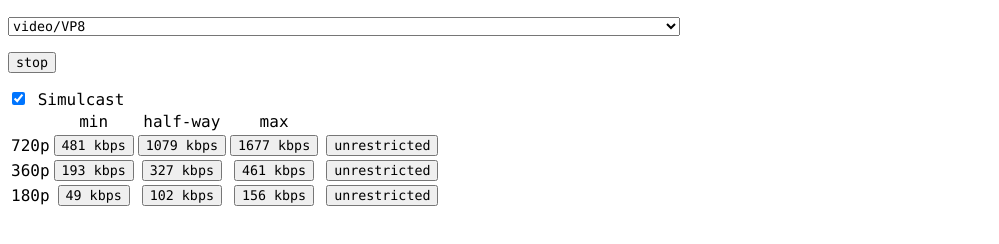
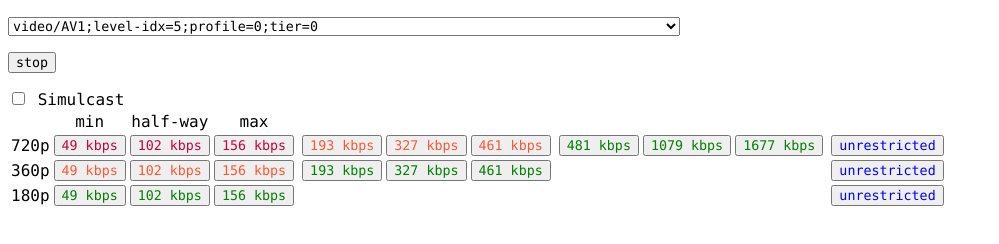
Before and after one commit to henbos/codec-quality, a plain HTML site: page src/index.html in a window 1280 px wide. Shown: the whole page, without its empty margins (0-999 px from the left). Drawn offline with Linux system fonts and the light colour scheme.

Commit message:
Add full bitrate ranges for HD/VGA

```diff
--- a/src/index.html
+++ b/src/index.html
@@ -14,7 +14,7 @@
   <!-- <td><button onclick="increaseBitrate()">+10% bitrate</button></td> -->
   <p></p>
   <input type="checkbox" id="simulcastCheckboxId" name="simulcastCheckbox"
-         checked onclick="toggleSimulcast()"/>
+         onclick="toggleSimulcast()"/>
   <label for="simulcastCheckbox">Simulcast</label>
   <table>
     <tr>
@@ -25,38 +25,53 @@
       <td></td>
       <td></td>
     </tr>
-    <!-- Commented out because of not wanting to deal with 1080p scale factors.
-    <tr>
-      <td>1080p</td>
-      <td><button onclick="reconfigure(1920, 1080, 769)">769 kbps</button></td>
-      <td><button onclick="reconfigure(1920, 1080, 2237)">2237 kbps</button></td>
-      <td><button onclick="reconfigure(1920, 1080, 3705)">3705 kbps</button></td>
-      <td></td>
-      <td><button onclick="reconfigure(1920, 1080)">unrestricted</button></td>
-    </tr>-->
     <tr>
       <td>720p</td>
-      <td><button onclick="reconfigure(1280, 720, 481)">481 kbps</button></td>
-      <td><button onclick="reconfigure(1280, 720, 1079)">1079 kbps</button></td>
-      <td><button onclick="reconfigure(1280, 720, 1677)">1677 kbps</button></td>
+      <td><button class="terribleBitrate" onclick="reconfigure(1280, 720, 49)">49 kbps</button></td>
+      <td><button class="terribleBitrate" onclick="reconfigure(1280, 720, 102)">102 kbps</button></td>
+      <td><button class="terribleBitrate" onclick="reconfigure(1280, 720, 156)">156 kbps</button></td>
       <td></td>
-      <td><button onclick="reconfigure(1280, 720)">unrestricted</button></td>
+      <td><button class="badBitrate" onclick="reconfigure(1280, 720, 193)">193 kbps</button></td>
+      <td><button class="badBitrate" onclick="reconfigure(1280, 720, 327)">327 kbps</button></td>
+      <td><button class="badBitrate" onclick="reconfigure(1280, 720, 461)">461 kbps</button></td>
+      <td></td>
+      <td><button class="goodBitrate" onclick="reconfigure(1280, 720, 481)">481 kbps</button></td>
+      <td><button class="goodBitrate" onclick="reconfigure(1280, 720, 1079)">1079 kbps</button></td>
+      <td><button class="goodBitrate" onclick="reconfigure(1280, 720, 1677)">1677 kbps</button></td>
+      <td></td>
+      <td><button class="unrestrictedBitrate" onclick="reconfigure(1280, 720)">unrestricted</button></td>
     </tr>
     <tr>
       <td>360p</td>
-      <td><button onclick="reconfigure(640, 360, 193)">193 kbps</button></td>
-      <td><button onclick="reconfigure(640, 360, 327)">327 kbps</button></td>
-      <td><button onclick="reconfigure(640, 360, 461)">461 kbps</button></td>
+      <td><button class="badBitrate" onclick="reconfigure(640, 360, 49)">49 kbps</button></td>
+      <td><button class="badBitrate" onclick="reconfigure(640, 360, 102)">102 kbps</button></td>
+      <td><button class="badBitrate" onclick="reconfigure(640, 360, 156)">156 kbps</button></td>
       <td></td>
-      <td><button onclick="reconfigure(640, 360)">unrestricted</button></td>
+      <td><button class="goodBitrate" onclick="reconfigure(640, 360, 193)">193 kbps</button></td>
+      <td><button class="goodBitrate" onclick="reconfigure(640, 360, 327)">327 kbps</button></td>
+      <td><button class="goodBitrate" onclick="reconfigure(640, 360, 461)">461 kbps</button></td>
+      <td></td>
+      <td></td>
+      <td></td>
+      <td></td>
+      <td></td>
+      <td><button class="unrestrictedBitrate" onclick="reconfigure(640, 360)">unrestricted</button></td>
     </tr>
     <tr>
       <td>180p</td>
-      <td><button onclick="reconfigure(320, 180, 49)">49 kbps</button></td>
-      <td><button onclick="reconfigure(320, 180, 102)">102 kbps</button></td>
-      <td><button onclick="reconfigure(320, 180, 156)">156 kbps</button></td>
+      <td><button class="goodBitrate" onclick="reconfigure(320, 180, 49)">49 kbps</button></td>
+      <td><button class="goodBitrate" onclick="reconfigure(320, 180, 102)">102 kbps</button></td>
+      <td><button class="goodBitrate" onclick="reconfigure(320, 180, 156)">156 kbps</button></td>
       <td></td>
-      <td><button onclick="reconfigure(320, 180)">unrestricted</button></td>
+      <td></td>
+      <td></td>
+      <td></td>
+      <td></td>
+      <td></td>
+      <td></td>
+      <td></td>
+      <td></td>
+      <td><button class="unrestrictedBitrate" onclick="reconfigure(320, 180)">unrestricted</button></td>
     </tr>
   </table>
   <p id="consoleId">
--- a/src/main.js
+++ b/src/main.js
@@ -53,6 +53,7 @@ window.onload = async () => {
   }
 
   // Add codec options to the drop-down.
+  let hasH265 = false;
   for (const codec of RTCRtpSender.getCapabilities('video').codecs) {
     if (codec.mimeType.endsWith('rtx') || codec.mimeType.endsWith('red') ||
         codec.mimeType.endsWith('ulpfec')) {
@@ -81,6 +82,18 @@ window.onload = async () => {
       kHardwareCodecs.push(codec);
     }
     kCodecSelect.appendChild(option);
+    if (codec.mimeType == 'video/H265') {
+      hasH265 = true;
+    }
+  }
+
+  // Default to H265 or AV1.
+  const defaultCodec = hasH265 ? 'video/H265' : 'video/AV1';
+  for (const option of kCodecSelect.children) {
+    if (JSON.parse(option.value).mimeType == defaultCodec) {
+      kCodecSelect.value = option.value;
+      break;
+    }
   }
 
   // Periodically poll getStats()
--- a/src/styles.css
+++ b/src/styles.css
@@ -4,6 +4,19 @@
 
 td {
   text-align: center;
+}
+
+.terribleBitrate {
+  color: #C70039;
+}
+.badBitrate {
+  color: #FF5733;
+}
+.goodBitrate {
+  color: green;
+}
+.unrestrictedBitrate {
+  color: blue;
 }
 
 .consoleStatusGood {
```
